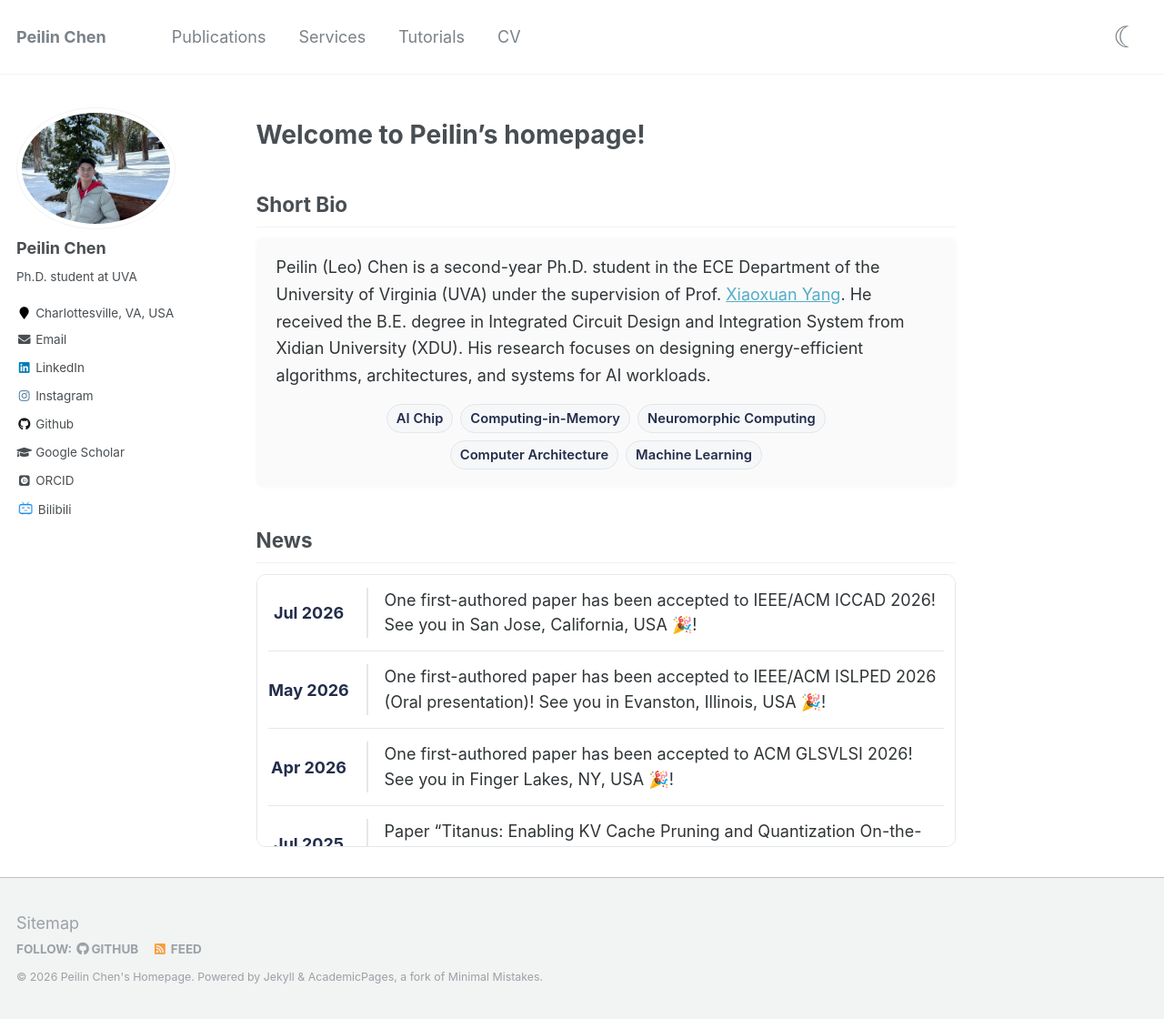
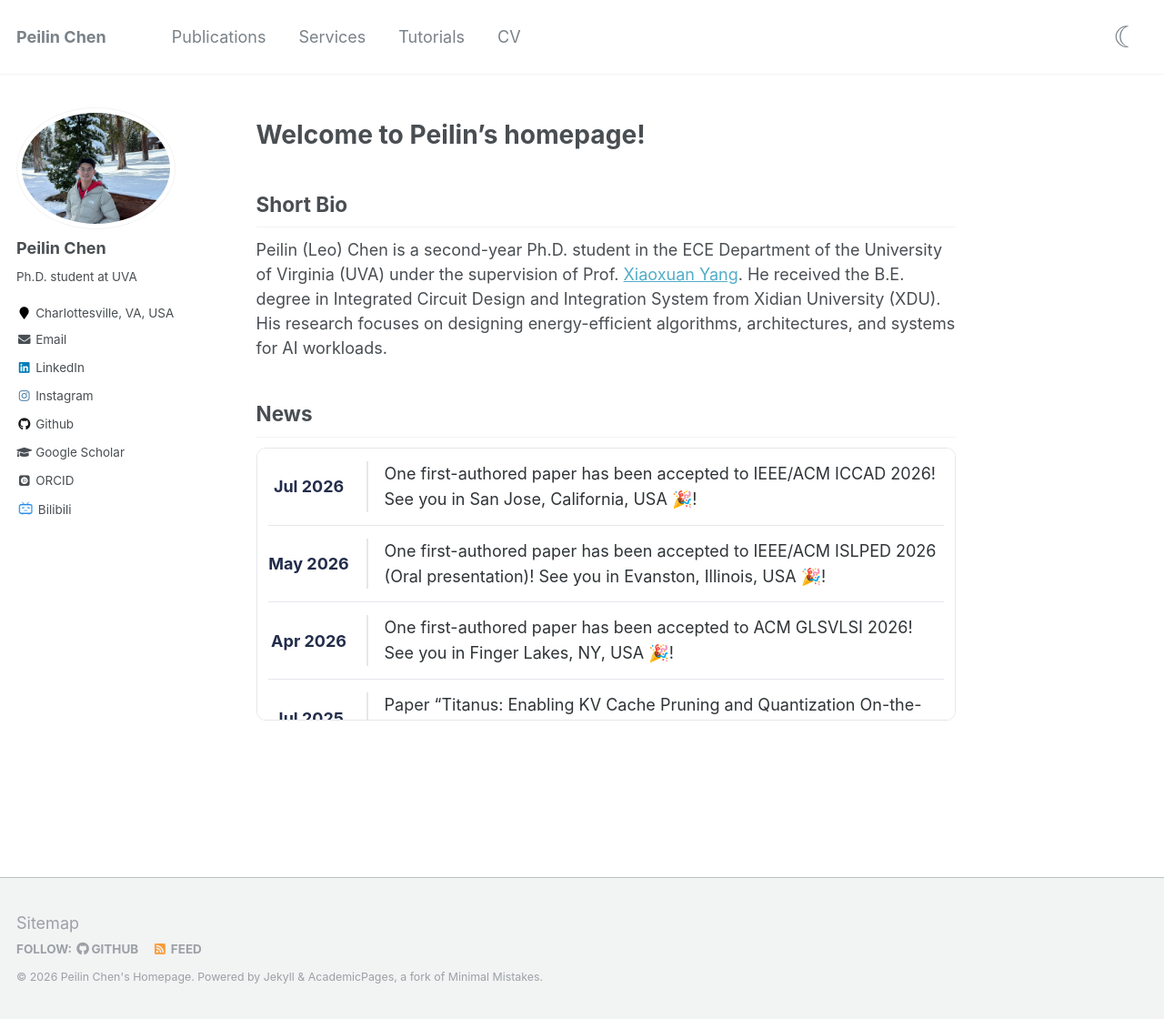
Before and after one commit to peilin-chen/peilin-chen.github.io, a Jekyll site: the page built from _pages/about.md, in a window 1280 px wide and 1120 px high. Shown: the whole window at 91% size. Built offline with Jekyll 4.4.1, drawn with Linux system fonts in a browser that asks for light colours; some web fonts are replaced; part of the change alters nothing that is shown.

```diff
--- a/_pages/about.md
+++ b/_pages/about.md
@@ -14,6 +14,14 @@ redirect_from:
 
 ## Short Bio
 
+Peilin (Leo) Chen is a second-year Ph.D. student in the ECE Department of the
+    University of Virginia (UVA) under the supervision of Prof.
+    <a href="https://engineering.virginia.edu/faculty/xiaoxuan-yang">Xiaoxuan Yang</a>.
+    He received the B.E. degree in Integrated Circuit Design and Integration System
+    from Xidian University (XDU). His research focuses on designing energy-efficient algorithms,
+    architectures, and systems for AI workloads.
+
+<!--
 <div class="bio-card">
   <p>
     Peilin (Leo) Chen is a second-year Ph.D. student in the ECE Department of the
@@ -36,6 +44,7 @@ redirect_from:
     </div>
   </div>
 </div>
+-->
 
 ## News
 
```
